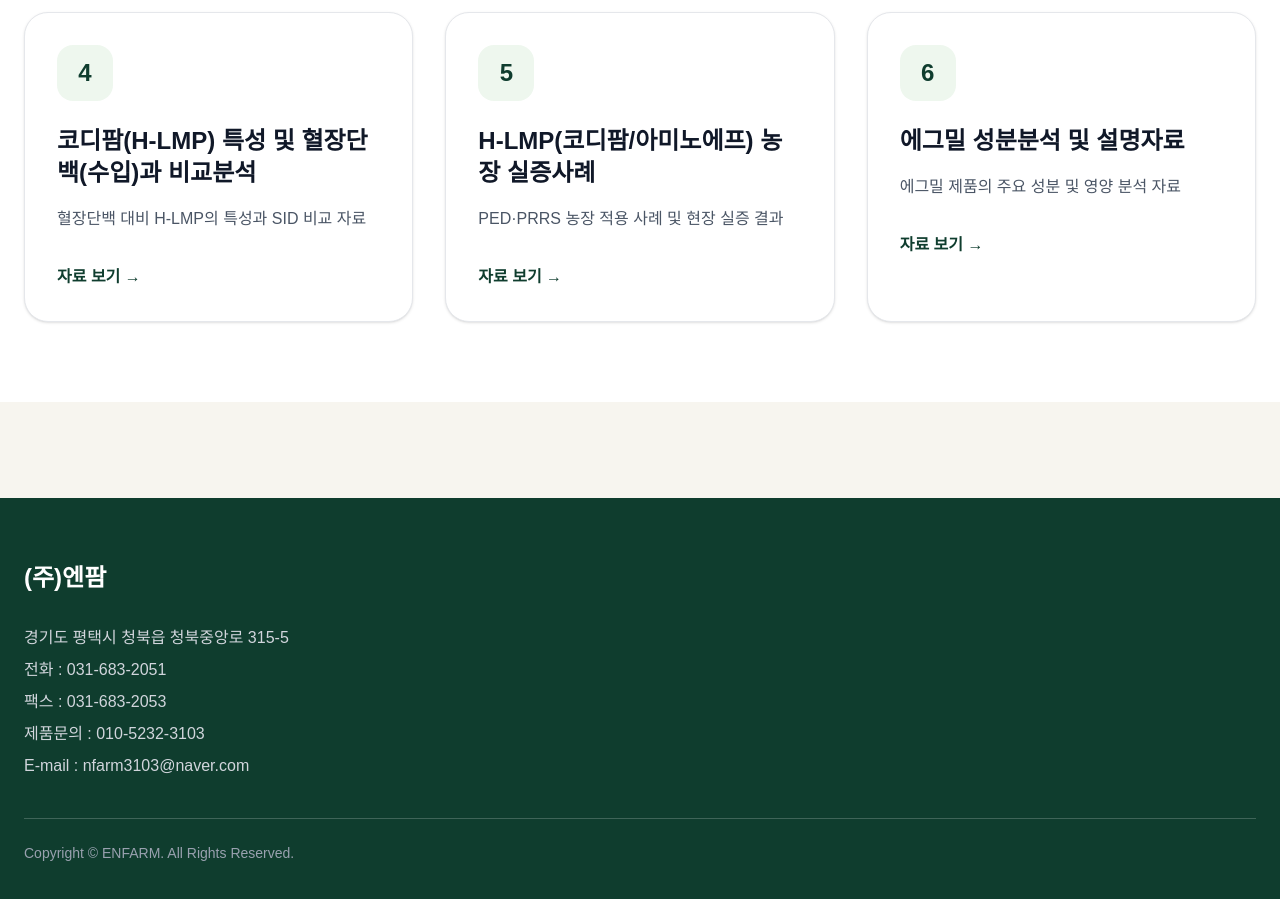
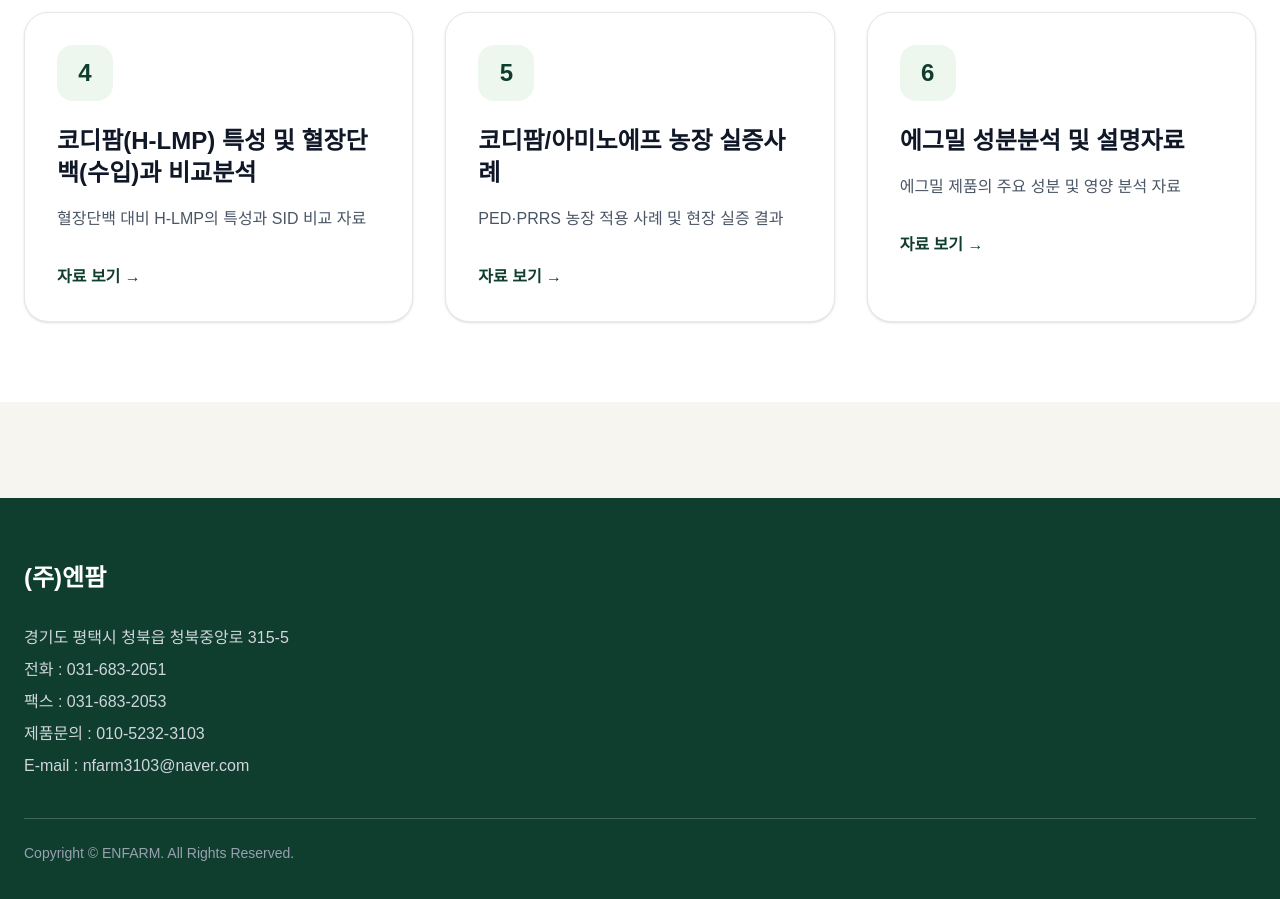
Before and after one commit to uncypdf/enfarm-site, a Next.js app: page /analysis in a window 1280 px wide. Shown: the part 1100-1999 px from the top of the page. Built offline with nearby package versions, Linux system fonts and the light colour scheme.

Commit message:
Update eggmeal analysis content

```diff
--- a/src/app/analysis/page.tsx
+++ b/src/app/analysis/page.tsx
@@ -22,7 +22,7 @@ const analysisPages = [
     desc: "혈장단백 대비 H-LMP의 특성과 SID 비교 자료",
   },
   {
-    title: "H-LMP(코디팜/아미노에프) 농장 실증사례",
+    title: "코디팜/아미노에프 농장 실증사례",
     href: "/analysis/farm-case",
     desc: "PED·PRRS 농장 적용 사례 및 현장 실증 결과",
   },
```
